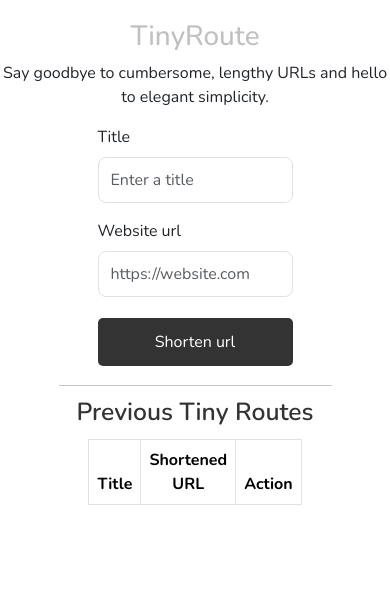
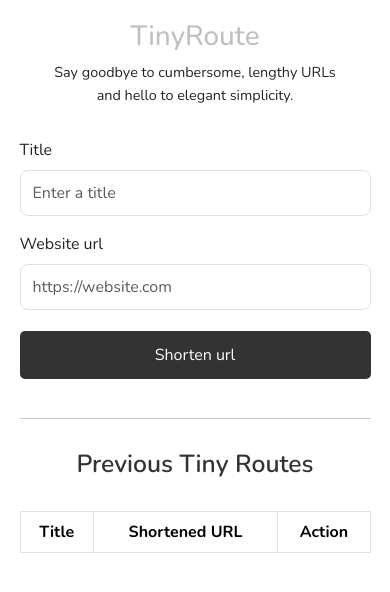
Before and after one commit to victoriaEssien/tiny-route, a React (Vite) app: page / in a window 390 px wide. Shown: the top 592 px of the page. Built offline with nearby package versions, Linux system fonts and the light colour scheme.

Commit message:
added mobile responsiveness

```diff
--- a/src/App.jsx
+++ b/src/App.jsx
@@ -143,8 +143,7 @@ function App() {
               </tr>
             ))}
           </tbody>
-</Table>
-
+        </Table>
       </div>
     </div>
   );
--- a/src/index.css
+++ b/src/index.css
@@ -14,7 +14,7 @@ body {
 }
 
 .form-container {
-  margin: 0 auto;
+  margin: 3% auto 0;
   width: 50%;
 }
 
@@ -86,3 +86,31 @@ hr {
   padding: 5px 12px;
   cursor: pointer;
 }
+
+@media (min-width: 320px) and (max-width: 480px) {
+  .tagline {
+    margin: auto;
+    font-size: 0.9rem;
+    width: 75%;
+    line-height: 1.6;
+  }
+
+  .form-container {
+    margin: 8% auto 0;
+    width: 90%;
+  }
+
+  hr {
+    margin: 10% auto 0;
+    width: 90%;
+  }
+
+  .routes-header {
+    margin-top: 8%;
+  }
+
+  .previous-routes-table {
+    margin-top: 8%;
+    width: 90%;
+  }
+}
```
